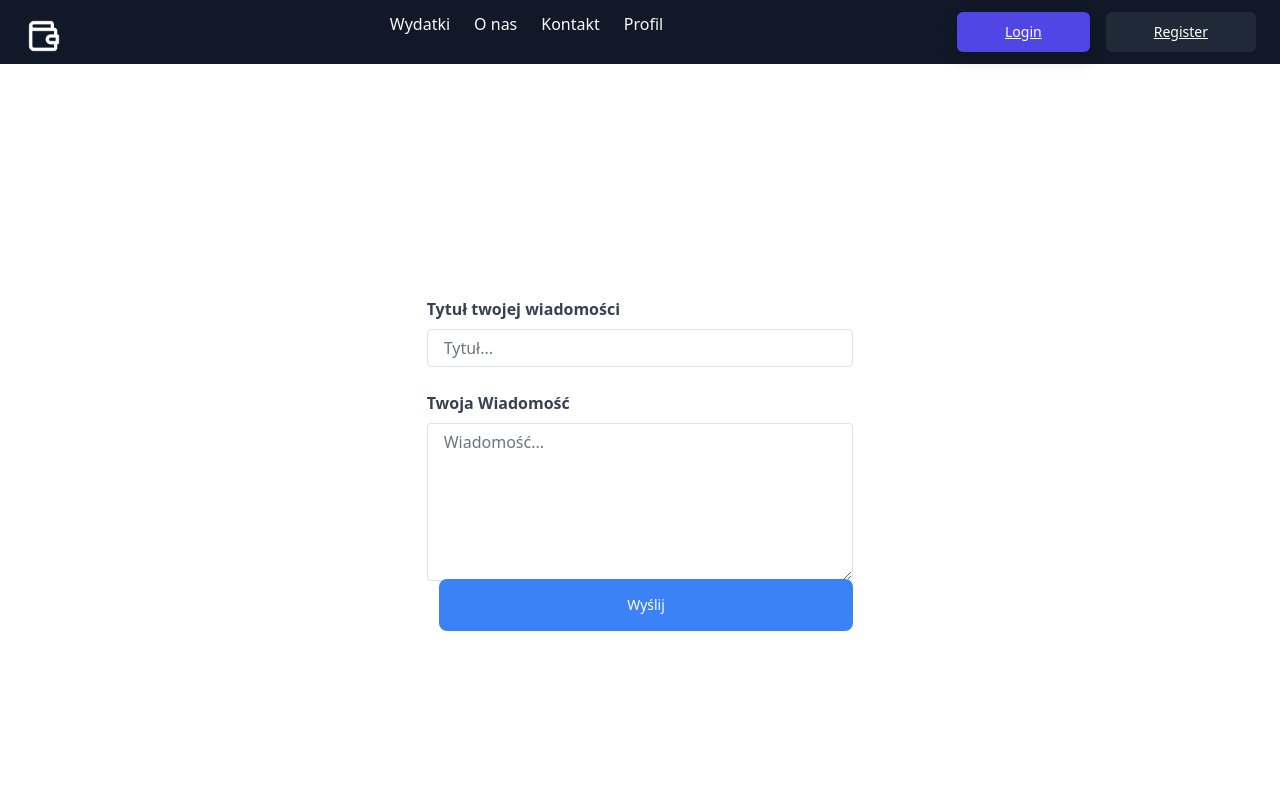
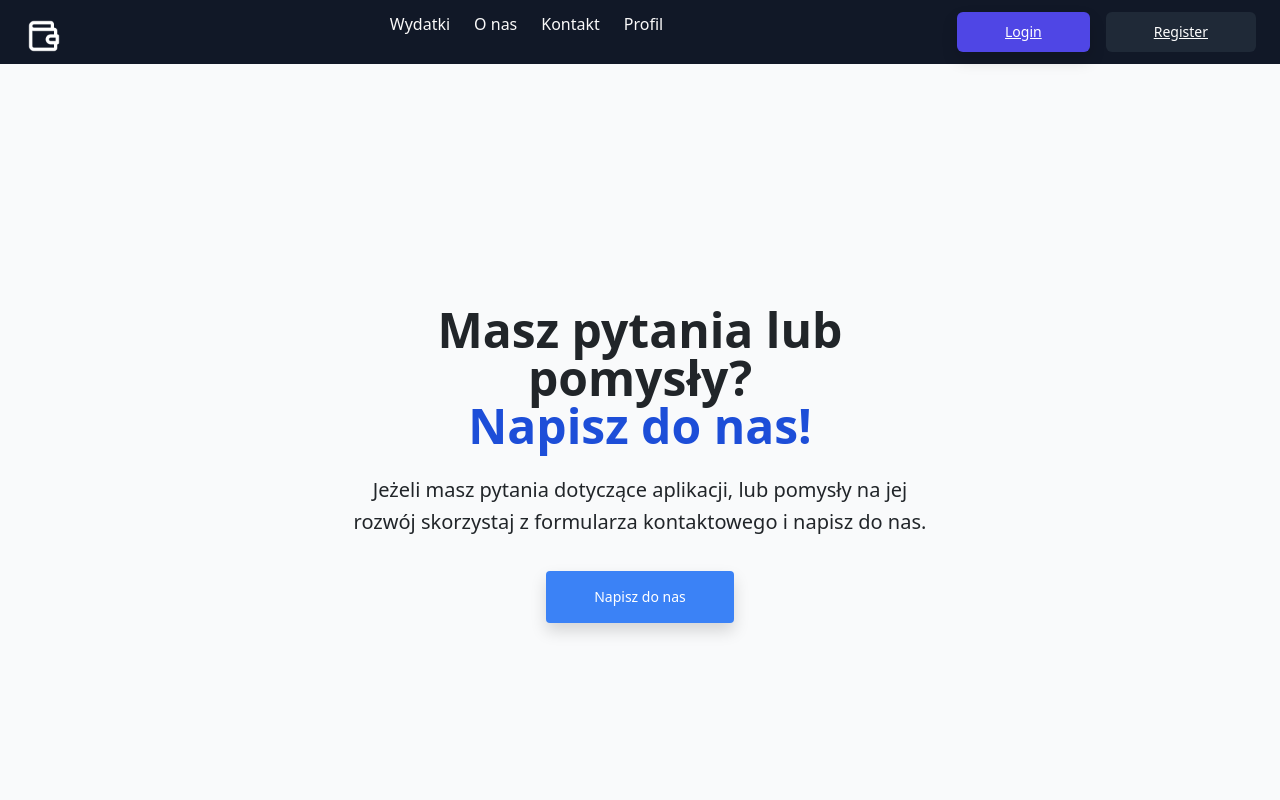
Before and after one commit to cukier91/home_budget, a React (Create React App) app: page /contact in a window 1280 px wide. Shown: the top 800 px of the page. Built offline with nearby package versions, Linux system fonts and the light colour scheme; no server answers; a web font is replaced by a local one.

Commit message:
Dodany form contact

```diff
--- a/src/components/ContactPage/ContactPage.tsx
+++ b/src/components/ContactPage/ContactPage.tsx
@@ -1,10 +1,37 @@
-import React from 'react';
+import React, { useState } from 'react';
 
 export default function ContactPage() {
+	const [showMessageForm, setShowMessageForm] = useState<boolean>(false);
+
 	return (
+		<>
+			<section className="bg-gray-50">
+				<div className="max-w-screen-xl px-4 py-20 mx-auto lg:h-screen lg:items-center lg:flex">
+					<div className="max-w-xl mx-auto text-center">
+						<h1 className="text-3xl font-extrabold sm:text-5xl">
+							Masz pytania lub pomysły?
+							<strong className="font-extrabold text-blue-700 sm:block">
+								Napisz do nas!
+							</strong>
+						</h1>
 
-		<div className="flex w-full h-screen items-center justify-center flex-col">
-			<div className="mb-3 xl:w-2/6 h-1/3">
+						<p className="mt-4 sm:leading-relaxed sm:text-xl">
+							Jeżeli masz pytania dotyczące aplikacji, lub pomysły na jej rozwój
+							skorzystaj z formularza kontaktowego i napisz do nas.
+						</p>
+
+						<div className="flex flex-wrap justify-center gap-4 mt-8">
+							<button
+								onClick={() => setShowMessageForm(!showMessageForm)}
+								className="block w-full px-12 py-3 text-sm font-medium text-white bg-blue-500 rounded shadow sm:w-auto active:bg-blue-400 hover:bg-blue-700 focus:outline-none focus:ring"
+							>
+								Napisz do nas
+							</button>
+						</div>
+					</div>
+					{showMessageForm ? (
+						<div className="flex w-full py-5 items-center justify-center flex-col">
+							<div className="mb-3 xl:w-5/6">
 								<div className="mb-4">
 									<label
 										htmlFor="exampleFormControlTextarea1"
@@ -47,15 +74,19 @@ export default function ContactPage() {
 									rows={6}
 									placeholder="Wiadomość..."
 								></textarea>
-			</div>
-			<div className='flex w-2/6 justify-center'>
+								<div className="flex w-full justify-center pt-3.5">
 									<button
 										type="submit"
-					className="inline-block w-full py-3 ml-3 text-sm font-medium text-white bg-blue-500 rounded-lg"
+										className="block w-full px-12 py-3 text-sm font-medium text-white bg-blue-500 rounded shadow sm:w-auto active:bg-blue-400 hover:bg-blue-700 focus:outline-none focus:ring"
 									>
 										Wyślij
 									</button>
 								</div>
 							</div>
+						</div>
+					) : null}
+				</div>
+			</section>
+		</>
 	);
 }
```
Lines whose indentation alone changed are shown as unchanged.
